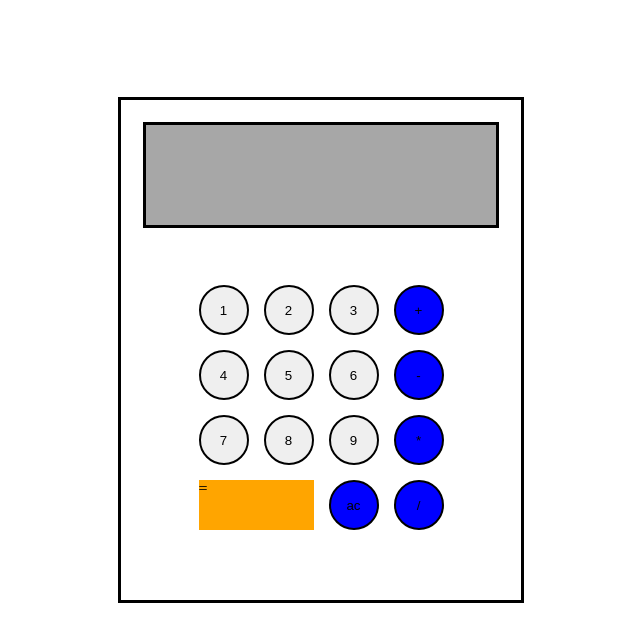
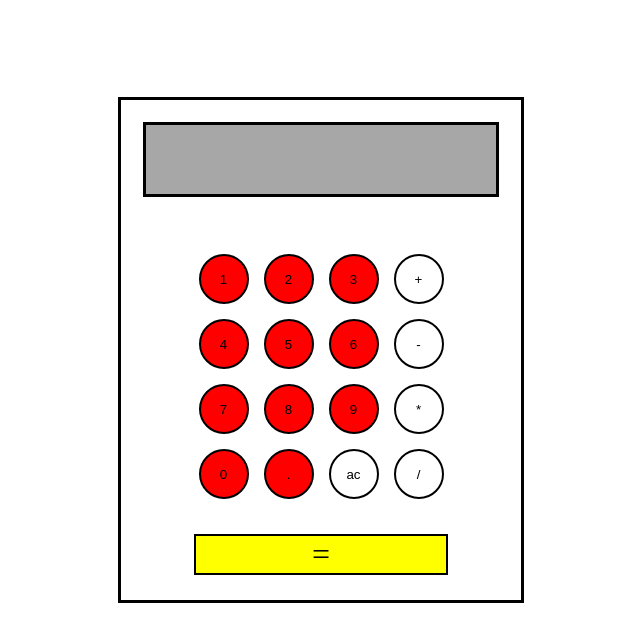
Before and after one commit to LGRV-alt/calculator, a plain HTML site: page index.html in a window 1280 px wide. Shown: the whole page, without its empty margins (319-959 px from the left). Drawn offline with Linux system fonts and the light colour scheme.

Commit message:
making changes to css styles

```diff
--- a/index.html
+++ b/index.html
@@ -9,12 +9,12 @@
 
 </head>
 <body>
-    <h1 id="hello"></h1>
+
     <div class="outerbody">
     <div class="body">
         <div class="box1"><p id="total"></p></div>
         <div class="box2" id="allButtons">
-            <button class="number" >1</button>
+            <button class="number" id = "one">1</button>
             <button class="number">2</button>
             <button class="number">3</button>
             <button class="operator">+</button>
@@ -26,11 +26,13 @@
             <button class="number">8</button>
             <button class="number">9</button>
             <button class="operator">*</button>
-            <div class="operator" id ="op">=</div>
-            <button class="operator" id ="ac">ac</button>
+            <button class ="number">0</button>
+            <button class ="number">.</button>
+            <button class="ac operator" id ="ac">ac</button>
             <button class="operator">/</button>
         </div>
-    </div>
+            <div class=" equals operator" id="op">=</div>
+        </div>
     </div>
 
 
--- a/style.css
+++ b/style.css
@@ -4,6 +4,11 @@
     align-items: center;
     margin: 100px;
 }
+
+
+
+
+
 .body{
  display: flex;
  align-items: center;
@@ -11,6 +16,24 @@
  height: 500px;
  width: 400px;
  outline: solid;
+}
+
+
+.equals.operator{
+    width: 250px;
+    height: 40px;
+    border: 2px black solid;
+    margin-bottom: 25px;
+    background-color: yellow;
+    color: black;
+    display: flex;
+    align-items: center;
+    justify-content: center;
+    font-size: 2em;
+};
+
+.ac.operator{
+    background-color: orange;
 }
 
 .box1{
@@ -30,6 +53,7 @@
     grid-auto-rows: minmax(50px, auto);
 
 }
+
 button{
     height: 50px;
     min-width: 50px;
@@ -38,24 +62,13 @@
     display: flex;
     justify-content: center;
     align-items: center;
-
 }
 
-.numbers{
+.number{
     background-color: red;
 }
 
 .operator{
-    background-color: blue;
-}
-
-#op{
-    grid-column: 1 / 3;
-    background-color: orange;
-    border-radius: 0%;
-
-
-
-
-
-}
+    background-color: white;
+    color: black;
+};
```
